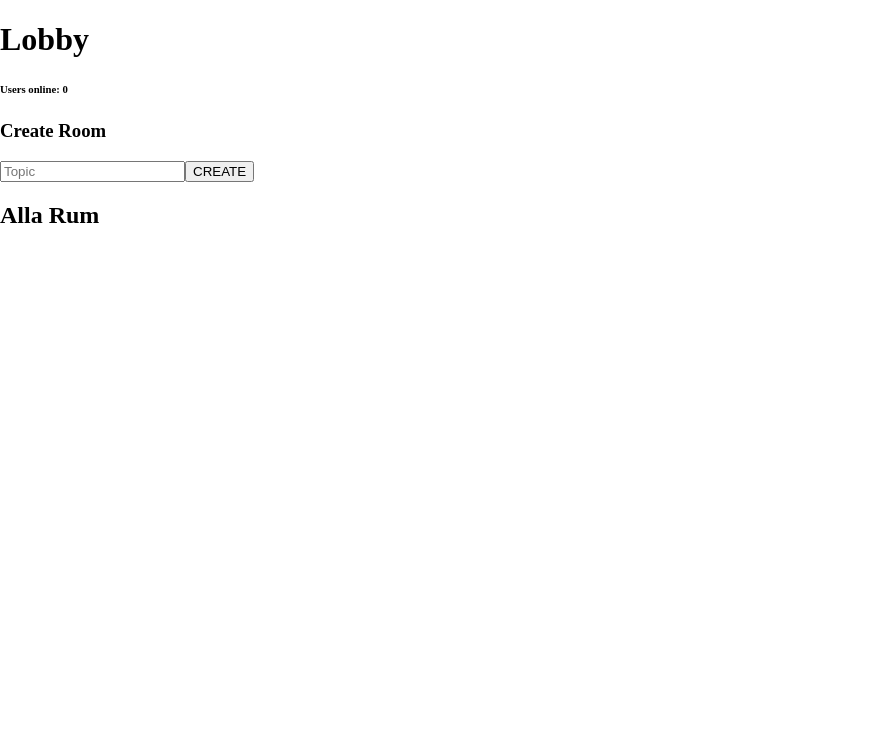
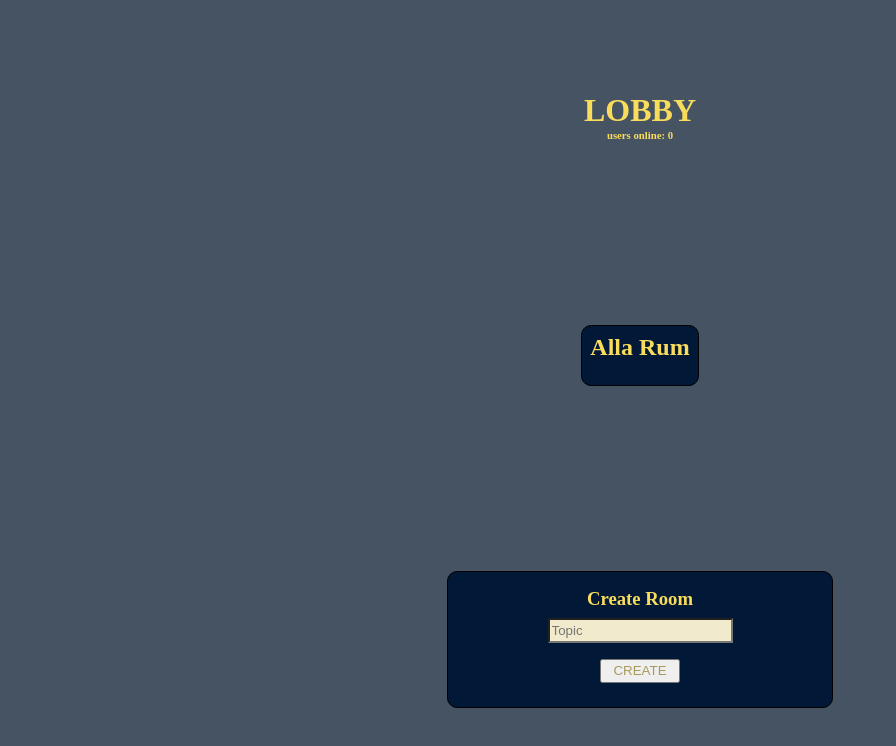
Before and after one commit to emilgsalmi/4Chat, a React (Vite) app in the folder client/: page /lobby in a window 1280 px wide. Shown: the top 746 px of the page, without its empty margins (0-896 px from the left). Built offline with nearby package versions, Linux system fonts and the light colour scheme.

Commit message:
styling lobby

```diff
--- /dev/null
+++ b/client/src/style/lobby.scss
@@ -0,0 +1,90 @@
+*{
+    margin: auto;
+
+    .lobby_container{
+    display: flex;
+    flex-direction: column;
+    align-items: center;
+    justify-content: space-evenly;
+    height: 100vh;
+    width: 100vw;
+    background-color: #465362;
+
+        .lobby_title{
+            display: flex;
+            flex-direction: column;
+
+            h1{
+                color: #F9DC5C;
+            }
+            h6{
+                color: #F9DC5C;
+            }
+        }
+
+
+
+        .lobby_room_container{
+            display: flex;
+            flex-direction: column;
+            align-items: center;
+            border: 1px solid black;
+            border-radius: 10px;
+            background-color: #011936;
+
+            h2{
+                margin: 0.5rem;
+                color: #F9DC5C;
+            }
+
+            ul{
+                margin: 0.5rem;
+                padding-left: 1rem;
+                padding-right: 1rem;
+                display: flex;
+                li{
+                    list-style: none;
+                    margin: 0.5rem;
+                    padding: 0.5rem;
+                    border: 1px solid #F9DC5C;
+                    border-radius: 10px;
+                    color: #F9DC5C;
+
+                    h4{
+                        margin: auto;
+                        color: #F9DC5C;
+                    }
+                }
+
+            }
+
+        }
+
+        .lobby_create_container{
+            display: flex;
+            flex-direction: column;
+            align-items: center;
+            border: 1px solid black;
+            border-radius: 10px;
+            padding: 0.5rem;
+            background-color: #011936;
+            width: 46vh;
+
+            h3{
+                margin: 0.5rem;
+                color: #F9DC5C;
+            }
+
+            input{
+                height: 1.2rem;
+                background-color: #f1eacc;
+            }
+            button{
+                margin: 1rem;
+                height: 1.5rem;
+                width: 5rem;
+                color: #a89a5d;
+            }
+        }
+    }
+}
--- a/client/src/views/Lobby.tsx
+++ b/client/src/views/Lobby.tsx
@@ -1,6 +1,7 @@
 import { useEffect, useState } from "react";
 import { useSocket } from "../socketContext";
 import { useNavigate } from "react-router";
+import '../style/lobby.scss'
 
 function Lobby() {
 
@@ -40,23 +41,27 @@ function Lobby() {
 	}, [roomList] )
 
 	return (
-		<div>
-			<h1>Lobby</h1>
-			<h6>Users online: {allUsers}</h6>
+		<div className="lobby_container">
 
-			<div>
-				<h3>Create Room</h3>
-			<input type="text" placeholder="Topic" onChange={(e) => {setTopic(e.target.value)}} />
-			<button onClick={() => {setMyRoom(topic); navigate('/room')} }>CREATE</button>
+			<div className="lobby_title">
+			<h1>LOBBY</h1>
+			<h6>users online: {allUsers}</h6>
 			</div>
 
-			<div>
+			<div className="lobby_room_container">
 			<h2>Alla Rum</h2>
             <ul>
 				{html}
 			</ul>
 			</div>
 
+			<div className="lobby_create_container">
+				<h3>Create Room</h3>
+			<input type="text" placeholder="Topic" onChange={(e) => {setTopic(e.target.value)}} />
+			<button onClick={() => {setMyRoom(topic); navigate('/room')} }>CREATE</button>
+			</div>
+
+
 		</div>
 	);
 }
```
